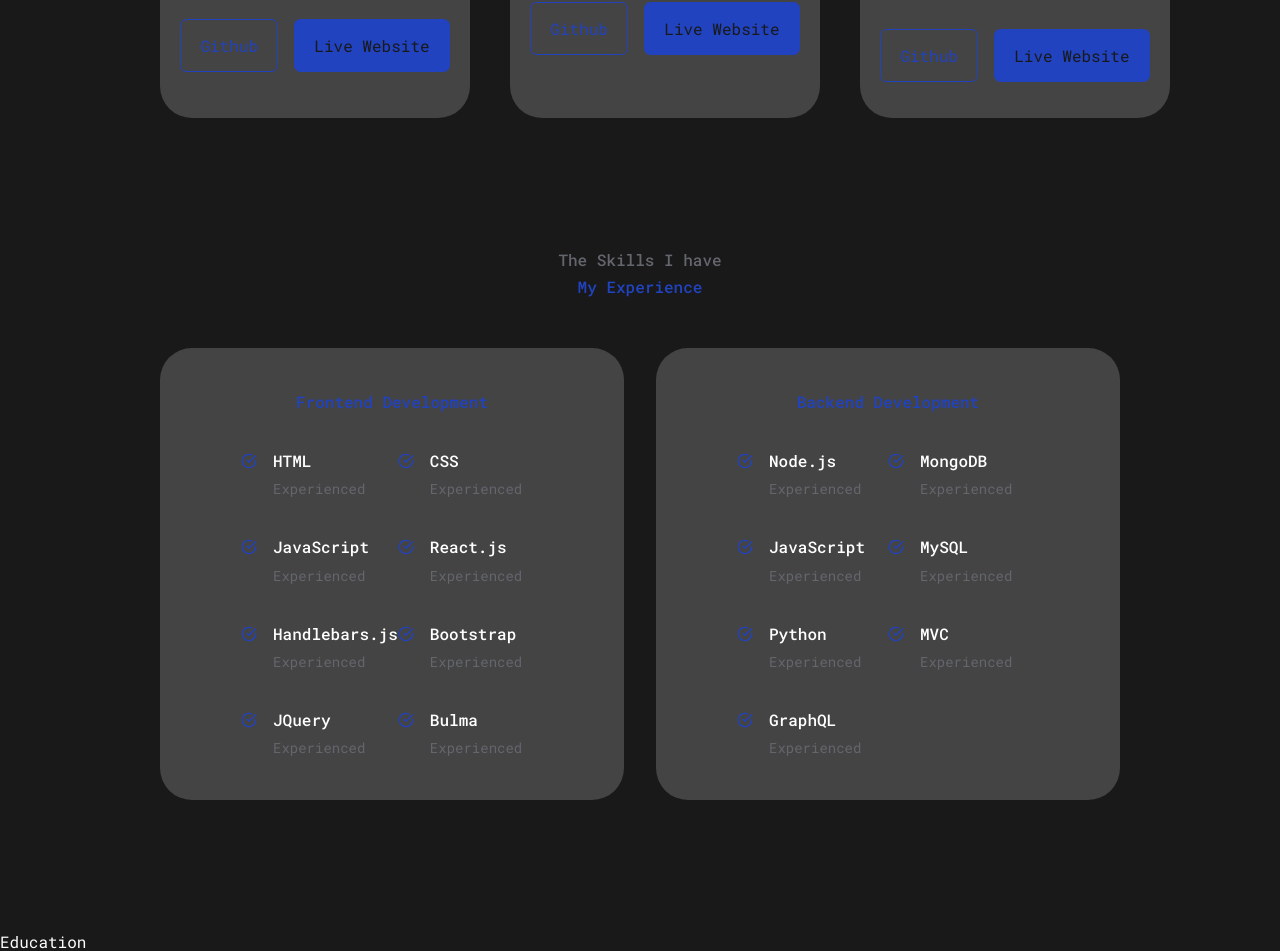
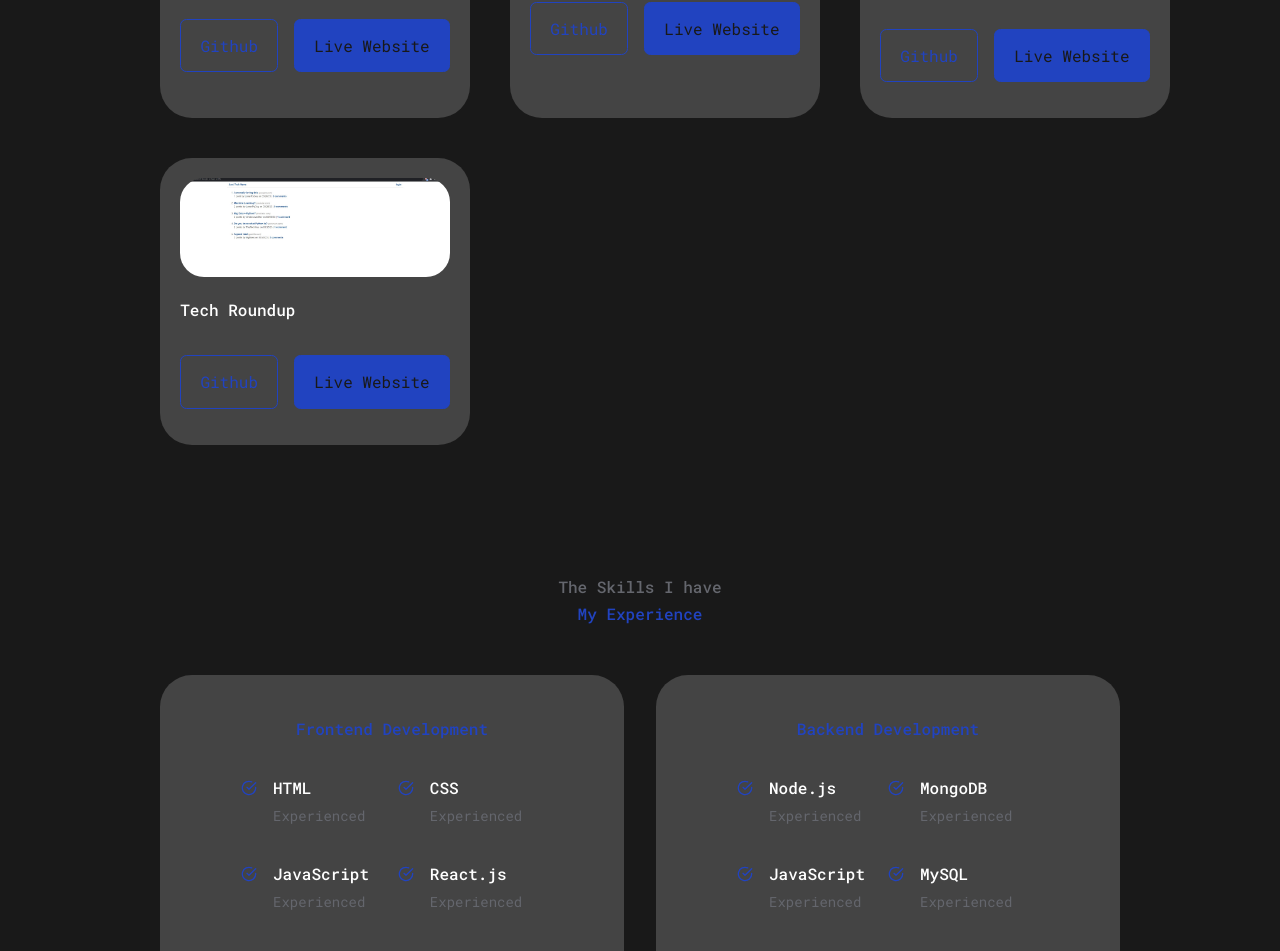
Before and after one commit to TheQuentinJones/MyPortfolio, a React (Create React App) app: page /projects in a window 1280 px wide. Shown: the part 1815-2766 px from the top of the page. Built offline with nearby package versions, Linux system fonts and the light colour scheme.

Commit message:
added project 4

```diff
--- a/src/Components/Portfolio/Portfolio.jsx
+++ b/src/Components/Portfolio/Portfolio.jsx
@@ -3,6 +3,7 @@ import './Portfolio.css'
 import  IMG1  from '../../Assets/Screenshot-WorkHive.jpg'
 import  IMG2  from '../../Assets/Fitness4U-screenshot.jpg'
 import  IMG3  from '../../Assets/Screenshot-MovingParts.jpg'
+import IMG4 from '../../Assets/screenshot-tech-roundup.jpg'
 
 const portfolioData = [
 
@@ -26,6 +27,13 @@ const portfolioData = [
     title: 'MovingParts',
     github: 'https://github.com/boy-son/Moving-Parts',
     livesite: 'https://boy-son.github.io/Moving-Parts/'
+  },
+  {
+    id: 4,
+    image: IMG4,
+    title: 'Tech Roundup',
+    github: 'https://github.com/TheQuentinJones/python-newfeed',
+    livesite: 'https://tech-roundup.herokuapp.com/'
   }
 
 ]
```
Also changed, not shown: src/Assets/screenshot-tech-roundup.jpg (added).
